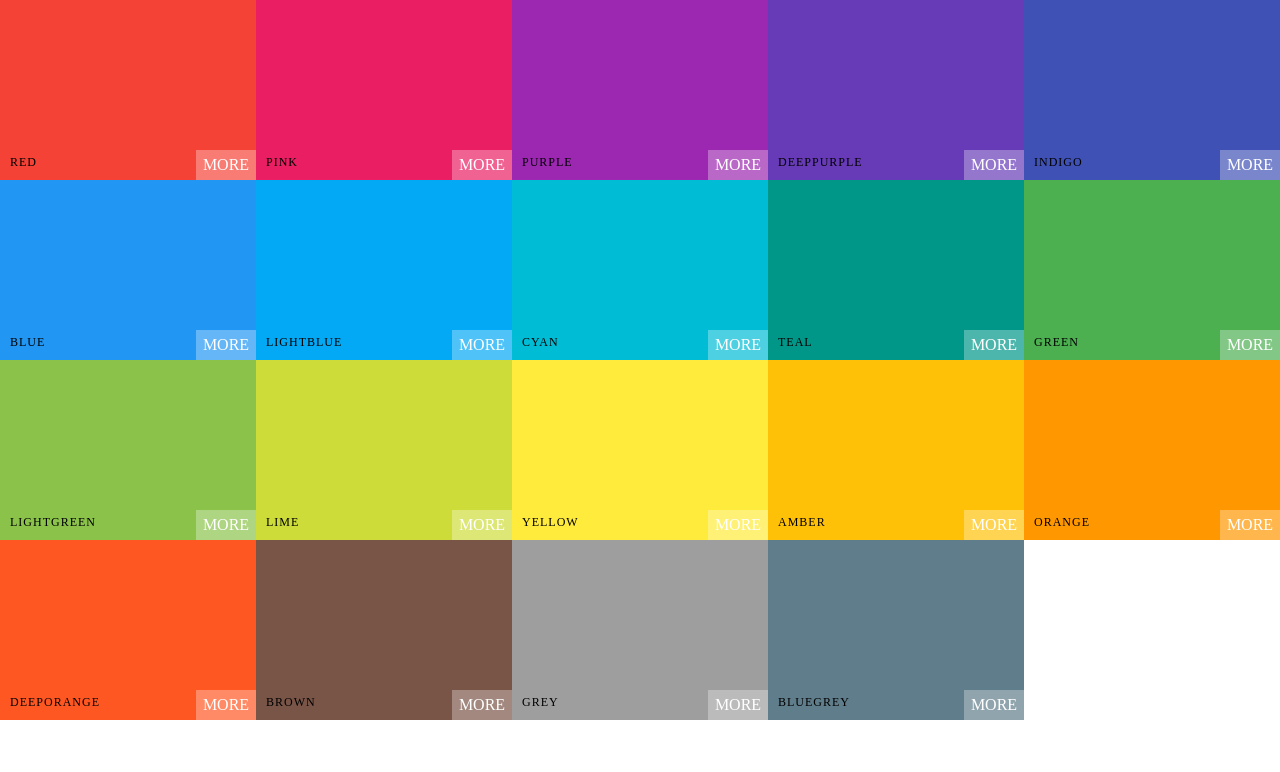
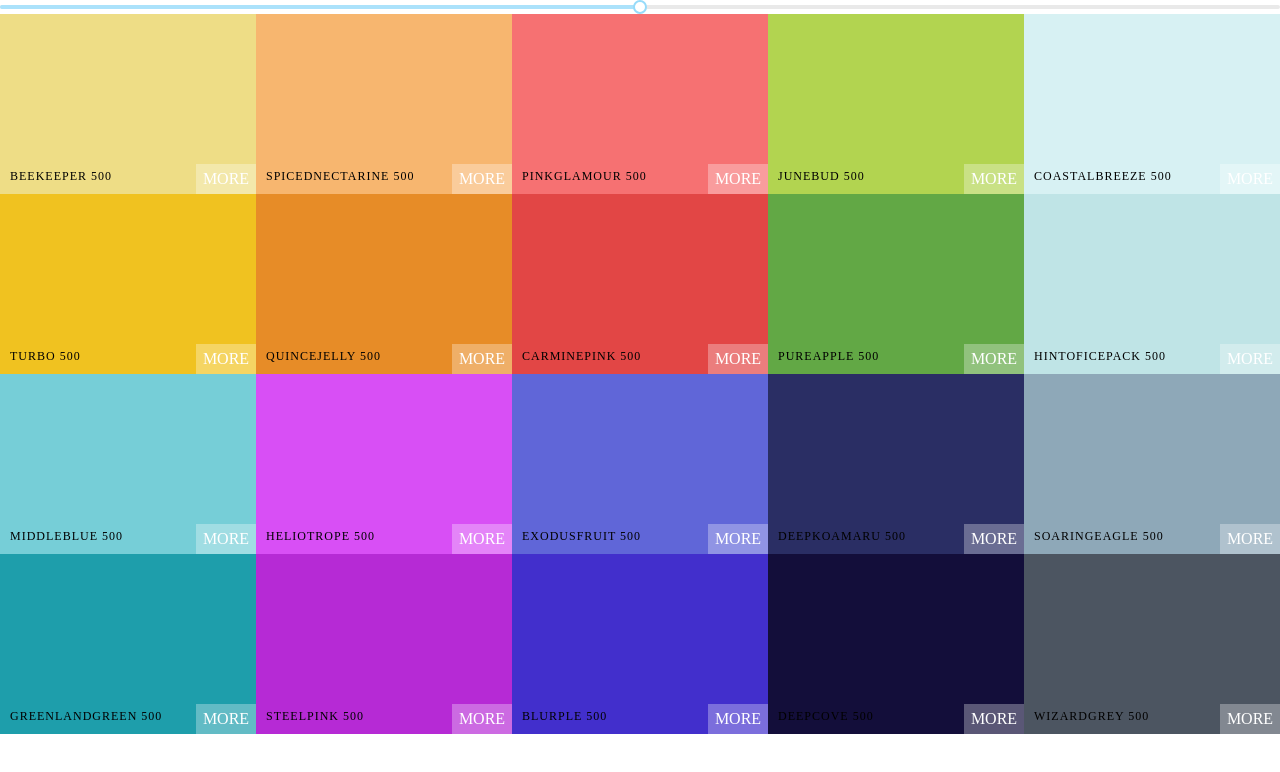
Before and after one commit to YeonghunKO/color-palatte-project, a React (Create React App) app: page / in a window 1280 px wide. Shown: the top 772 px of the page. Built offline with nearby package versions, Linux system fonts and the light colour scheme.

Commit message:
:sparkles:Add Slider

```diff
--- a/package.json
+++ b/package.json
@@ -7,6 +7,7 @@
     "@testing-library/react": "^12.1.3",
     "@testing-library/user-event": "^13.5.0",
     "chroma-js": "^2.4.2",
+    "rc-slider": "^9.7.5",
     "react": "^17.0.2",
     "react-copy-to-clipboard": "^5.0.4",
     "react-dom": "^17.0.2",
--- a/src/App.js
+++ b/src/App.js
@@ -1,11 +1,12 @@
 import './App.css';
 import Palette from './Palette';
 import seedPalatte from './seedPalatte';
+import { generatePalette } from './getScaleForColor';
 
 function App() {
   return (
     <div>
-      <Palette colors={seedPalatte[0].colors} />
+      <Palette palette={generatePalette(seedPalatte[4])} />
     </div>
   );
 }
--- a/src/Palette.js
+++ b/src/Palette.js
@@ -1,14 +1,35 @@
 import React, { Component } from 'react';
 import ColorBox from './ColorBox';
 import './Palette.css';
+import Slider from 'rc-slider';
+import 'rc-slider/assets/index.css';
 
 class Palette extends Component {
+  constructor(props) {
+    super(props);
+    this.state = { level: 500 };
+    this.changeLevel = this.changeLevel.bind(this);
+  }
+
+  changeLevel(level) {
+    this.setState({ level });
+  }
+
   render() {
-    const ColorBoxes = this.props.colors.map(color => (
-      <ColorBox key={color.name} background={color.color} name={color.name} />
+    const { level } = this.state;
+    const { colors } = this.props.palette;
+    const ColorBoxes = colors[level].map(color => (
+      <ColorBox key={color.name} background={color.hex} name={color.name} />
     ));
     return (
       <div className="Palette">
+        <Slider
+          defaultValue={level}
+          min={100}
+          step={100}
+          max={900}
+          onAfterChange={this.changeLevel}
+        />
         <div className="Palette-colors">{ColorBoxes}</div>
       </div>
     );
```
Also changed, not shown: 1 other file (tests, documents, lock files or other folders).
